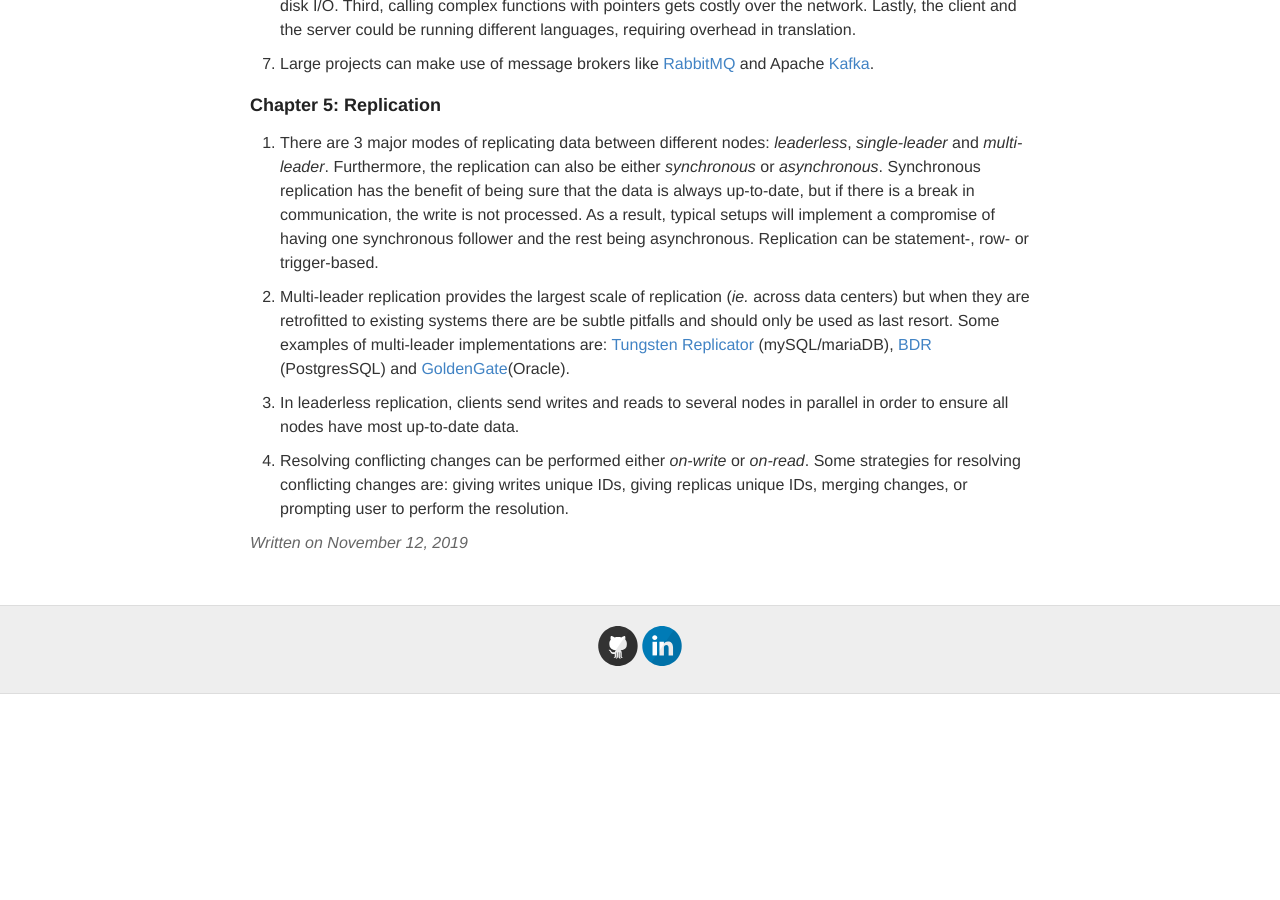
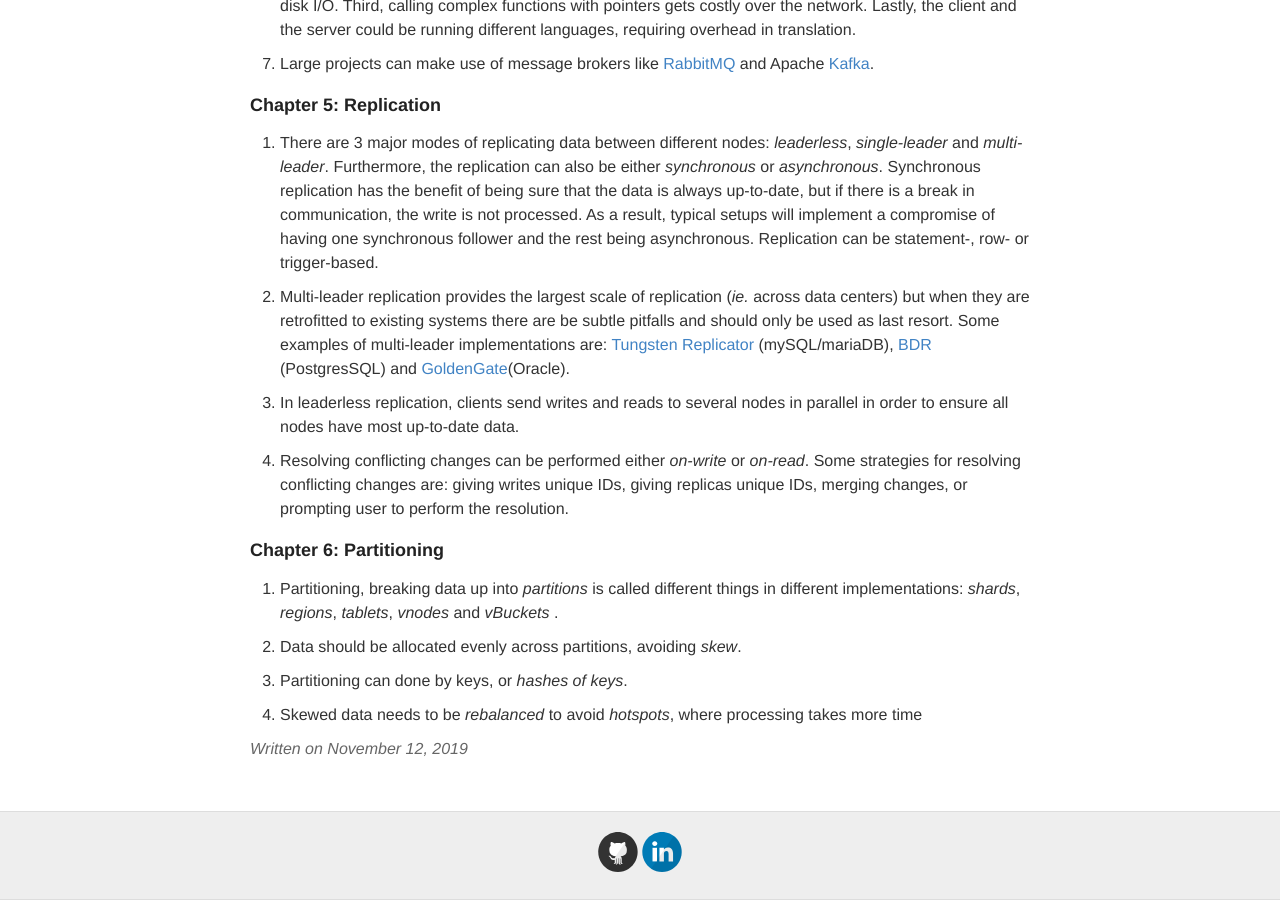
Before and after one commit to ptvan/ptvan.github.io, a Jekyll site: the page built from _posts/2019-11-12-Designing-DataIntensive-Applications.md, in a window 1280 px wide and 900 px high, scrolled down 1933 px. Built offline with Jekyll 4.4.1, drawn with Linux system fonts in a browser that asks for light colours; before the commit the page ends 2627 px from its top, so only the background shows below that.

Commit message:
updated DDIA blogpost

```diff
--- a/_posts/2019-11-12-Designing-DataIntensive-Applications.md
+++ b/_posts/2019-11-12-Designing-DataIntensive-Applications.md
@@ -62,3 +62,13 @@
 3. In leaderless replication, clients send writes and reads to several nodes in parallel in order to ensure all nodes have most up-to-date data.
 
 4. Resolving conflicting changes can be performed either _on-write_ or _on-read_. Some strategies for resolving conflicting changes are: giving writes unique IDs, giving replicas unique IDs, merging changes, or prompting user to perform the resolution.
+
+### Chapter 6: Partitioning
+
+1. Partitioning, breaking data up into _partitions_ is called different things in different implementations: _shards_, _regions_, _tablets_, _vnodes_ and _vBuckets_ .
+
+2. Data should be allocated evenly across partitions, avoiding _skew_.
+
+3. Partitioning can done by keys, or _hashes of keys_.
+
+4. Skewed data needs to be _rebalanced_ to avoid _hotspots_, where processing takes more time
```
